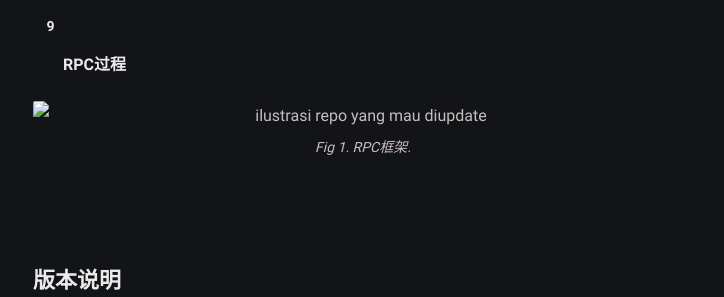
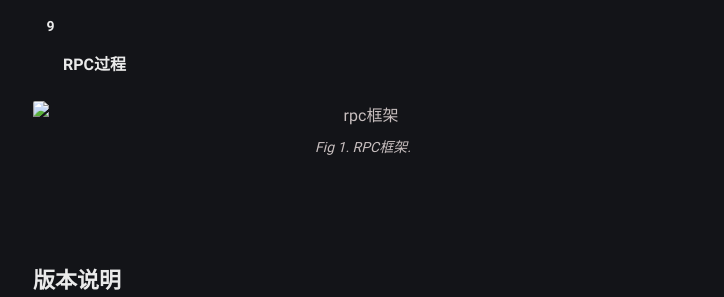
Before and after one commit to SherlnoW/SherlnoW.github.io, a Jekyll site: the page built from _posts/monster-rpc/2022-12-20-rpc.md, in a window 1280 px wide. Shown: the part 1324-1621 px from the top of the page, without its empty margins (277-1001 px from the left). Built offline with Jekyll 4.4.1, drawn with Linux system fonts in a browser that asks for light colours.

Commit message:
文章圖片測試

```diff
--- a/_posts/monster-rpc/2022-12-20-rpc.md
+++ b/_posts/monster-rpc/2022-12-20-rpc.md
@@ -43,7 +43,7 @@
 3. **RPC过程**
 
 <figure>
-<img src="{{ page.image }}" alt="ilustrasi repo yang mau diupdate">
+<img src="/imgs/RPC框架.png" alt="rpc框架">
 <figcaption>Fig 1. RPC框架.</figcaption>
 </figure>
 
```
